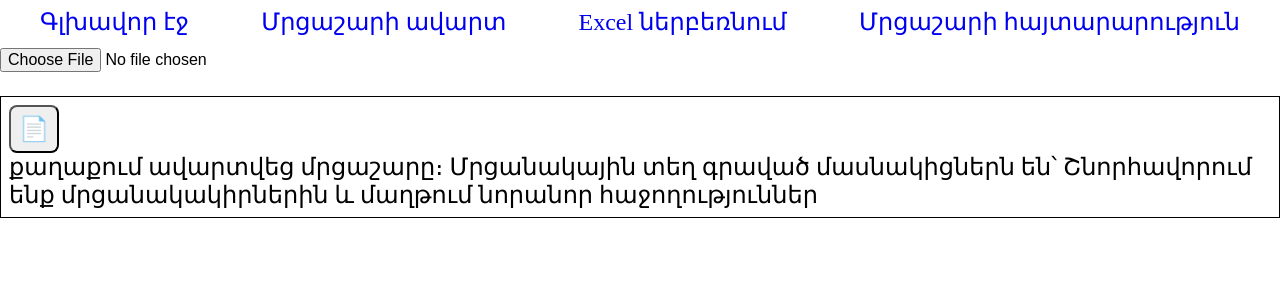
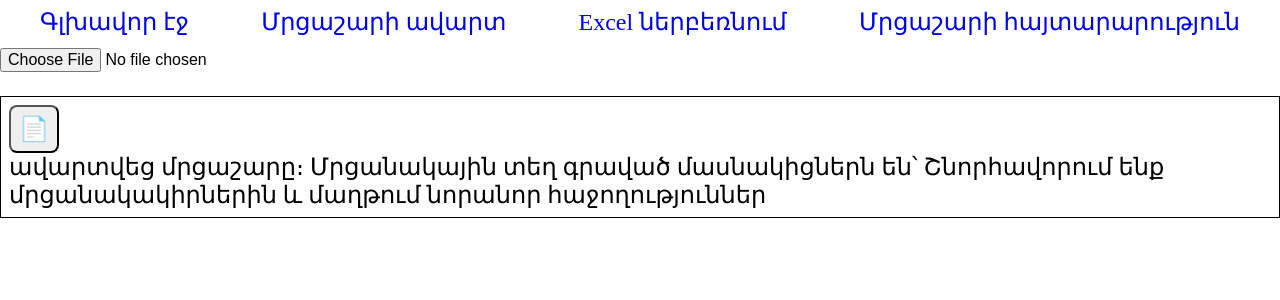
Before and after one commit to Ararat-chess-federation/news-generator, a Next.js app: page /file-reader in a window 1280 px wide. Shown: the top 300 px of the page. Built offline with nearby package versions, Linux system fonts and the light colour scheme.

Commit message:
feat: code optimization

```diff
--- a/app/file-reader/page.tsx
+++ b/app/file-reader/page.tsx
@@ -1,23 +1,23 @@
 "use client";
 
 import { ChangeEvent, useState } from "react";
-import * as XLSX from "xlsx";
 import FinalText from "../../src/components/finalText/FinalText";
-import { defaultPrizes } from "../../src/constants/players";
+import getJsonFromEvent from "../../src/helpers/fileReader/getJsonFromEvent";
 import {
   getPrizersByJSON,
   getTournamentInfo,
 } from "../../src/helpers/fileReader/getTournamentData";
+import { defaultPrizes } from "../../src/constants/players";
 import { IPlayer } from "../../src/models/player";
+import { ITournament } from "../../src/models/tournament";
+
+const defaultData = {
+  ...defaultPrizes,
+  prizers: [],
+};
 
 export default function ExcelReader() {
-  const [data, setData] = useState<{
-    first: IPlayer;
-    second: IPlayer;
-    third: IPlayer;
-    girl: IPlayer;
-    prizers: IPlayer[];
-  }>({ ...defaultPrizes, prizers: [] });
+  const [data, setData] = useState<ITournament>(defaultData);
   const [info, setInfo] = useState({ place: "", tournament: "" });
 
   const handleFileUpload = (event: ChangeEvent<HTMLInputElement>) => {
@@ -25,21 +25,11 @@ export default function ExcelReader() {
     const reader = new FileReader();
 
     reader.onload = (e) => {
-      const binaryString = e?.target?.result;
-      const workbook = XLSX.read(binaryString, { type: "binary" });
-
-      const sheetName = workbook.SheetNames[0];
-      const worksheet = workbook.Sheets[sheetName];
-
-      const jsonData = XLSX.utils.sheet_to_json<{ [key: string]: string }>(
-        worksheet
-      );
-
+      const jsonData = getJsonFromEvent(e);
       const { place, tournament, finalTable } = getTournamentInfo(jsonData);
+      const players = getPrizersByJSON(finalTable);
 
       setInfo({ place, tournament });
-      const players = getPrizersByJSON(finalTable);
-
       setData(players);
     };
 
@@ -51,7 +41,7 @@ export default function ExcelReader() {
       <input type="file" accept=".xlsx, .xls" onChange={handleFileUpload} />
       <FinalText
         players={data?.prizers as IPlayer[]}
-        selectedPlace={info.place + "քաղաքում"}
+        selectedPlace={info.place}
         selectedTournament={info.tournament}
         prizes={data}
       />
--- /dev/null
+++ b/src/helpers/fileReader/getJsonFromEvent.ts
@@ -0,0 +1,11 @@
+import * as XLSX from "xlsx";
+
+export default function getJsonFromEvent(e: ProgressEvent<FileReader>) {
+  const binaryString = e?.target?.result;
+  const workbook = XLSX.read(binaryString, { type: "binary" });
+
+  const sheetName = workbook.SheetNames[0];
+  const worksheet = workbook.Sheets[sheetName];
+
+  return XLSX.utils.sheet_to_json<{ [key: string]: string }>(worksheet);
+}
--- a/src/helpers/fileReader/getTournamentData.ts
+++ b/src/helpers/fileReader/getTournamentData.ts
@@ -13,6 +13,7 @@ export function getTournamentInfo(data: { [key: string]: string }[]) {
   const finalTable = data.slice(4);
   let [tournament, place] = placeAndTournament[EValuesKeys.place].split(",");
 
+  place += "քաղաքում"
   if (tournament.endsWith("մրցաշար")) {
     tournament = tournament.slice(0, tournament.lastIndexOf("մրցաշար")).trim();
   }
--- /dev/null
+++ b/src/models/tournament.ts
@@ -0,0 +1,5 @@
+import { IPlayer, IPrizes } from "./player";
+
+export interface ITournament extends IPrizes {
+  prizers: IPlayer[];
+}
```
